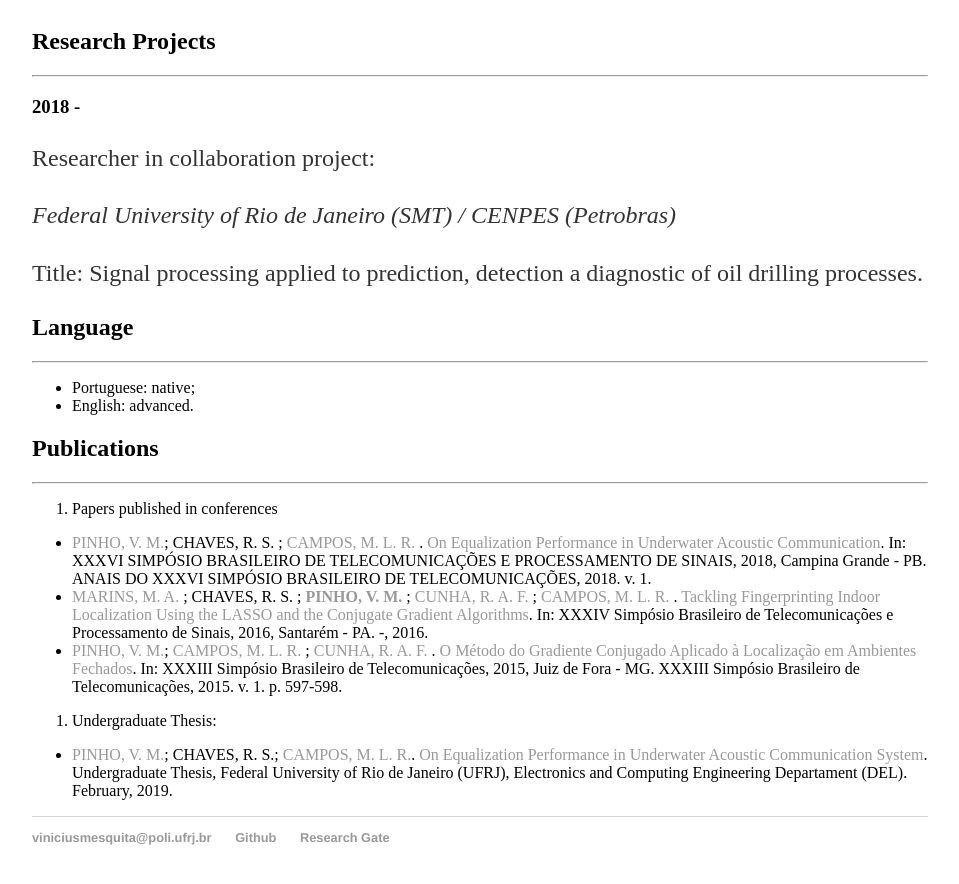
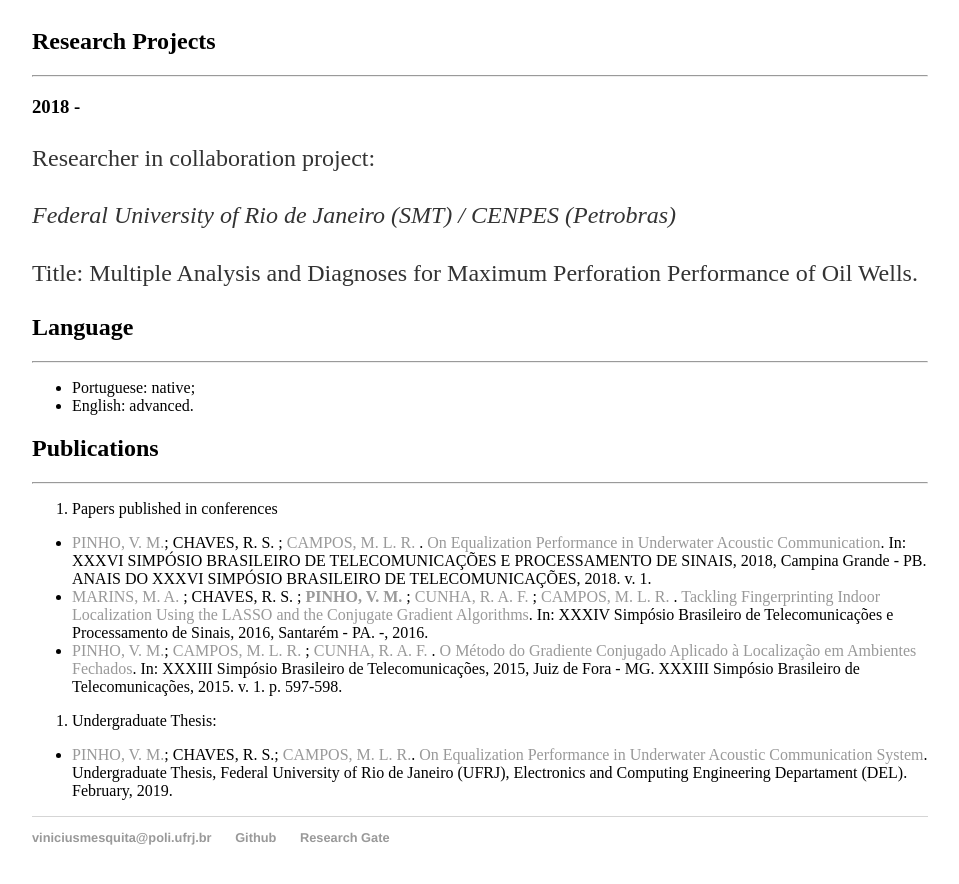
Before and after one commit to mesquita/mesquita.github.io, a Jekyll site: the page built from cv.md, in a window 1280 px wide and 900 px high, scrolled down 2224 px. Shown: the top 884 px of the window, without its empty margins (160-1119 px from the left). Built offline with Jekyll 4.4.1, drawn with Linux system fonts in a browser that asks for light colours.

Commit message:
conserta título do projeto

```diff
--- a/cv.md
+++ b/cv.md
@@ -86,7 +86,7 @@ Researcher in collaboration project:
 
 *Federal University of Rio de Janeiro (SMT) / CENPES (Petrobras)*
 
-Title: Signal processing applied to prediction, detection a diagnostic of oil drilling processes.
+Title:  Multiple Analysis and Diagnoses for Maximum Perforation Performance of Oil Wells.
 
 
 
```
